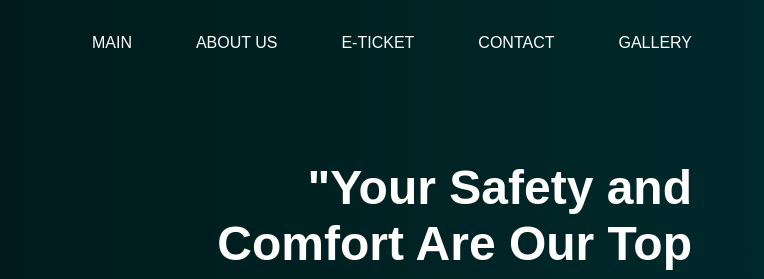
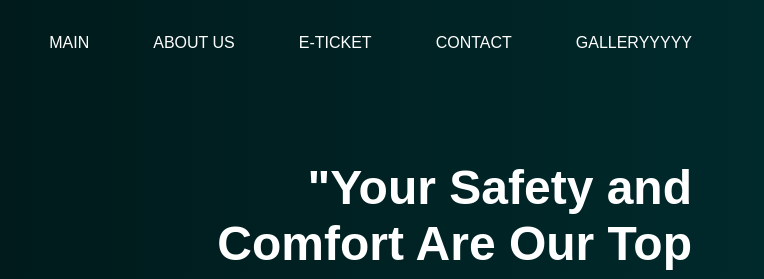
Before and after one commit to kafang09/Kafang09.github.io, a plain HTML site: page index.html in a window 1280 px wide. Shown: the top 279 px of the page, 516-1280 px from the left. Drawn offline with nearby package versions, Linux system fonts and the light colour scheme.

Commit message:
feat: change menu

```diff
--- a/index.html
+++ b/index.html
@@ -16,7 +16,7 @@
             <li class="link"><a href="#">ABOUT US</a></li>
             <li class="link"><a href="#">E-TICKET</a></li>
             <li class="link"><a href="#">CONTACT</a></li>
-            <li class="link"><a href="#">GALLERY</a></li>
+            <li class="link"><a href="#">GALLERYYYYY</a></li>
         </ul>
     </nav>
     <div class="container">
```
